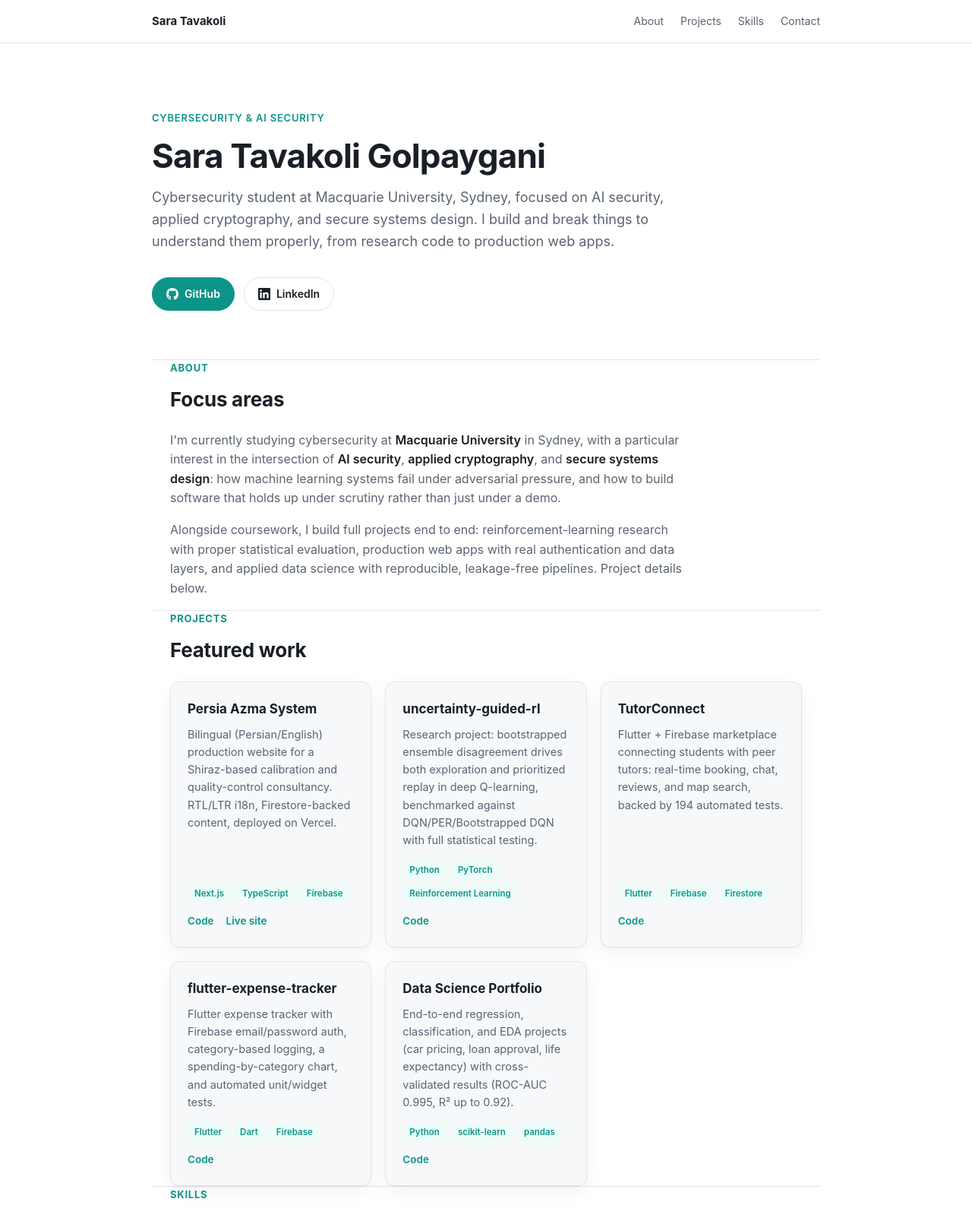
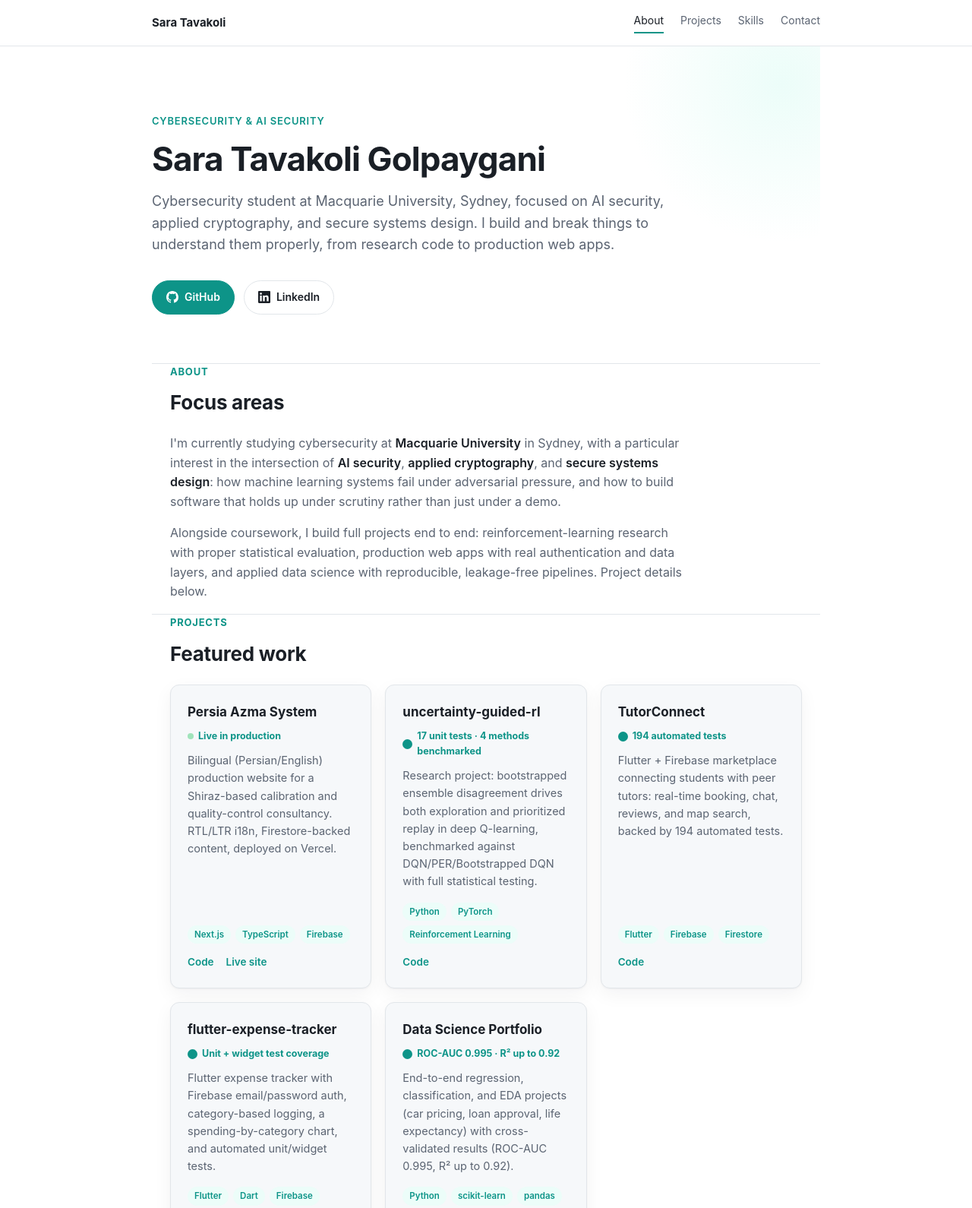
Before and after one commit to sara-tavakoli/sara-tavakoli.github.io, a plain HTML site: page index.html in a window 1280 px wide. Shown: the top 1590 px of the page at 76% size. Drawn offline with Linux system fonts and the light colour scheme.

Commit message:
Polish design: hover states, stat badges, scroll interactions, SEO metadata

```diff
--- a/index.html
+++ b/index.html
@@ -7,6 +7,9 @@
 <meta name="viewport" content="width=device-width, initial-scale=1.0" />
 <meta name="author" content="Sara Tavakoli Golpaygani" />
 <link rel="canonical" href="https://sara-tavakoli.github.io/" />
+<meta name="robots" content="index, follow" />
+<meta name="theme-color" content="#0d9488" media="(prefers-color-scheme: light)" />
+<meta name="theme-color" content="#0b0f14" media="(prefers-color-scheme: dark)" />
 
 <meta property="og:type" content="website" />
 <meta property="og:title" content="Sara Tavakoli Golpaygani | Cybersecurity & AI Security" />
@@ -41,6 +44,15 @@
   "knowsAbout": ["AI Security", "Cryptography", "Secure Systems", "Machine Learning", "Data Science"]
 }
 </script>
+<script type="application/ld+json">
+{
+  "@context": "https://schema.org",
+  "@type": "WebSite",
+  "name": "Sara Tavakoli Golpaygani",
+  "url": "https://sara-tavakoli.github.io/",
+  "description": "Portfolio of Sara Tavakoli Golpaygani, cybersecurity student at Macquarie University focused on AI security, cryptography, and secure systems."
+}
+</script>
 
 <style>
   :root {
@@ -73,6 +85,17 @@
   * { box-sizing: border-box; }
 
   html { scroll-behavior: smooth; }
+
+  @media (prefers-reduced-motion: reduce) {
+    html { scroll-behavior: auto; }
+    * { animation-duration: 0.01ms !important; animation-iteration-count: 1 !important; transition-duration: 0.01ms !important; }
+  }
+
+  :focus-visible {
+    outline: 2px solid var(--accent);
+    outline-offset: 2px;
+    border-radius: 4px;
+  }
 
   body {
     margin: 0;
@@ -123,14 +146,34 @@
 
   header.site nav .links a {
     color: var(--text-muted);
+    padding-bottom: 4px;
+    border-bottom: 2px solid transparent;
+    transition: color 0.15s ease, border-color 0.15s ease;
   }
   header.site nav .links a:hover {
     color: var(--text);
     text-decoration: none;
   }
+  header.site nav .links a.active {
+    color: var(--text);
+    border-bottom-color: var(--accent);
+  }
 
   .hero {
     padding: 88px 0 64px;
+    position: relative;
+    overflow: hidden;
+  }
+
+  .hero::before {
+    content: "";
+    position: absolute;
+    top: -160px;
+    right: -160px;
+    width: 420px;
+    height: 420px;
+    background: radial-gradient(circle, var(--accent-soft) 0%, transparent 70%);
+    z-index: -1;
   }
 
   .hero .eyebrow {
@@ -171,9 +214,10 @@
     font-size: 14px;
     font-weight: 600;
     border: 1px solid var(--border);
+    transition: transform 0.15s ease, box-shadow 0.15s ease, background-color 0.15s ease, border-color 0.15s ease;
   }
 
-  .btn:hover { text-decoration: none; }
+  .btn:hover { text-decoration: none; transform: translateY(-1px); }
 
   .btn.primary {
     background: var(--accent);
@@ -184,6 +228,7 @@
     background: var(--accent-hover);
     border-color: var(--accent-hover);
     color: #ffffff;
+    box-shadow: 0 6px 16px color-mix(in srgb, var(--accent) 35%, transparent);
   }
 
   .btn.ghost {
@@ -236,11 +281,41 @@
     display: flex;
     flex-direction: column;
     box-shadow: var(--shadow);
+    transition: transform 0.15s ease, border-color 0.15s ease;
+  }
+
+  .card:hover {
+    transform: translateY(-3px);
+    border-color: color-mix(in srgb, var(--accent) 40%, var(--border));
   }
 
   .card h3 {
     margin: 0 0 8px;
     font-size: 17px;
+  }
+
+  .stat {
+    display: inline-flex;
+    align-items: center;
+    gap: 6px;
+    font-size: 12.5px;
+    font-weight: 700;
+    color: var(--accent);
+    margin-bottom: 10px;
+  }
+  .stat svg { width: 13px; height: 13px; fill: currentColor; flex-shrink: 0; }
+
+  .live-dot {
+    width: 8px;
+    height: 8px;
+    border-radius: 50%;
+    background: #22c55e;
+    flex-shrink: 0;
+    animation: pulse 2s ease-in-out infinite;
+  }
+  @keyframes pulse {
+    0%, 100% { opacity: 1; }
+    50% { opacity: 0.4; }
   }
 
   .card h3 a { color: var(--text); }
@@ -387,6 +462,7 @@
 
       <div class="card">
         <h3><a href="https://github.com/sara-tavakoli/Persia-Azma" target="_blank" rel="noopener">Persia Azma System</a></h3>
+        <div class="stat"><span class="live-dot"></span>Live in production</div>
         <p>Bilingual (Persian/English) production website for a Shiraz-based calibration and quality-control consultancy. RTL/LTR i18n, Firestore-backed content, deployed on Vercel.</p>
         <div class="tags">
           <span class="tag">Next.js</span><span class="tag">TypeScript</span><span class="tag">Firebase</span>
@@ -399,6 +475,7 @@
 
       <div class="card">
         <h3><a href="https://github.com/sara-tavakoli/uncertainty-guided-rl" target="_blank" rel="noopener">uncertainty-guided-rl</a></h3>
+        <div class="stat"><svg viewBox="0 0 16 16"><path d="M8 0a8 8 0 1 0 0 16A8 8 0 0 0 8 0zm3.7 5.3-4.2 4.2-1.9-1.9a.75.75 0 1 0-1.06 1.06l2.43 2.43a.75.75 0 0 0 1.06 0l4.73-4.73A.75.75 0 1 0 11.7 5.3z"/></svg>17 unit tests · 4 methods benchmarked</div>
         <p>Research project: bootstrapped ensemble disagreement drives both exploration and prioritized replay in deep Q-learning, benchmarked against DQN/PER/Bootstrapped DQN with full statistical testing.</p>
         <div class="tags">
           <span class="tag">Python</span><span class="tag">PyTorch</span><span class="tag">Reinforcement Learning</span>
@@ -410,6 +487,7 @@
 
       <div class="card">
         <h3><a href="https://github.com/sara-tavakoli/TutorConnect" target="_blank" rel="noopener">TutorConnect</a></h3>
+        <div class="stat"><svg viewBox="0 0 16 16"><path d="M8 0a8 8 0 1 0 0 16A8 8 0 0 0 8 0zm3.7 5.3-4.2 4.2-1.9-1.9a.75.75 0 1 0-1.06 1.06l2.43 2.43a.75.75 0 0 0 1.06 0l4.73-4.73A.75.75 0 1 0 11.7 5.3z"/></svg>194 automated tests</div>
         <p>Flutter + Firebase marketplace connecting students with peer tutors: real-time booking, chat, reviews, and map search, backed by 194 automated tests.</p>
         <div class="tags">
           <span class="tag">Flutter</span><span class="tag">Firebase</span><span class="tag">Firestore</span>
@@ -421,6 +499,7 @@
 
       <div class="card">
         <h3><a href="https://github.com/sara-tavakoli/flutter-expense-tracker" target="_blank" rel="noopener">flutter-expense-tracker</a></h3>
+        <div class="stat"><svg viewBox="0 0 16 16"><path d="M8 0a8 8 0 1 0 0 16A8 8 0 0 0 8 0zm3.7 5.3-4.2 4.2-1.9-1.9a.75.75 0 1 0-1.06 1.06l2.43 2.43a.75.75 0 0 0 1.06 0l4.73-4.73A.75.75 0 1 0 11.7 5.3z"/></svg>Unit + widget test coverage</div>
         <p>Flutter expense tracker with Firebase email/password auth, category-based logging, a spending-by-category chart, and automated unit/widget tests.</p>
         <div class="tags">
           <span class="tag">Flutter</span><span class="tag">Dart</span><span class="tag">Firebase</span>
@@ -432,6 +511,7 @@
 
       <div class="card">
         <h3><a href="https://github.com/sara-tavakoli/data-science-analysis-sara-tavakoli" target="_blank" rel="noopener">Data Science Portfolio</a></h3>
+        <div class="stat"><svg viewBox="0 0 16 16"><path d="M8 0a8 8 0 1 0 0 16A8 8 0 0 0 8 0zm3.7 5.3-4.2 4.2-1.9-1.9a.75.75 0 1 0-1.06 1.06l2.43 2.43a.75.75 0 0 0 1.06 0l4.73-4.73A.75.75 0 1 0 11.7 5.3z"/></svg>ROC-AUC 0.995 · R² up to 0.92</div>
         <p>End-to-end regression, classification, and EDA projects (car pricing, loan approval, life expectancy) with cross-validated results (ROC-AUC 0.995, R² up to 0.92).</p>
         <div class="tags">
           <span class="tag">Python</span><span class="tag">scikit-learn</span><span class="tag">pandas</span>
@@ -493,6 +573,41 @@
   </div>
 </footer>
 
-<script>document.getElementById('year').textContent = new Date().getFullYear();</script>
+<script>
+  document.getElementById('year').textContent = new Date().getFullYear();
+
+  const navLinks = document.querySelectorAll('header.site nav .links a');
+  const sections = [...navLinks].map(a => document.querySelector(a.getAttribute('href')));
+  const prefersReducedMotion = window.matchMedia('(prefers-reduced-motion: reduce)').matches;
+
+  if ('IntersectionObserver' in window) {
+    const navObserver = new IntersectionObserver((entries) => {
+      entries.forEach(entry => {
+        const link = document.querySelector(`header.site nav .links a[href="#${entry.target.id}"]`);
+        if (!link) return;
+        if (entry.isIntersecting) {
+          navLinks.forEach(a => a.classList.remove('active'));
+          link.classList.add('active');
+        }
+      });
+    }, { rootMargin: '-45% 0px -50% 0px' });
+    sections.forEach(s => s && navObserver.observe(s));
+
+    if (!prefersReducedMotion) {
+      const revealTargets = document.querySelectorAll('.card, .about p');
+      revealTargets.forEach(el => { el.style.opacity = '0'; el.style.transform = 'translateY(12px)'; el.style.transition = 'opacity 0.5s ease, transform 0.5s ease'; });
+      const revealObserver = new IntersectionObserver((entries) => {
+        entries.forEach(entry => {
+          if (entry.isIntersecting) {
+            entry.target.style.opacity = '1';
+            entry.target.style.transform = 'translateY(0)';
+            revealObserver.unobserve(entry.target);
+          }
+        });
+      }, { threshold: 0.15 });
+      revealTargets.forEach(el => revealObserver.observe(el));
+    }
+  }
+</script>
 </body>
 </html>
```
